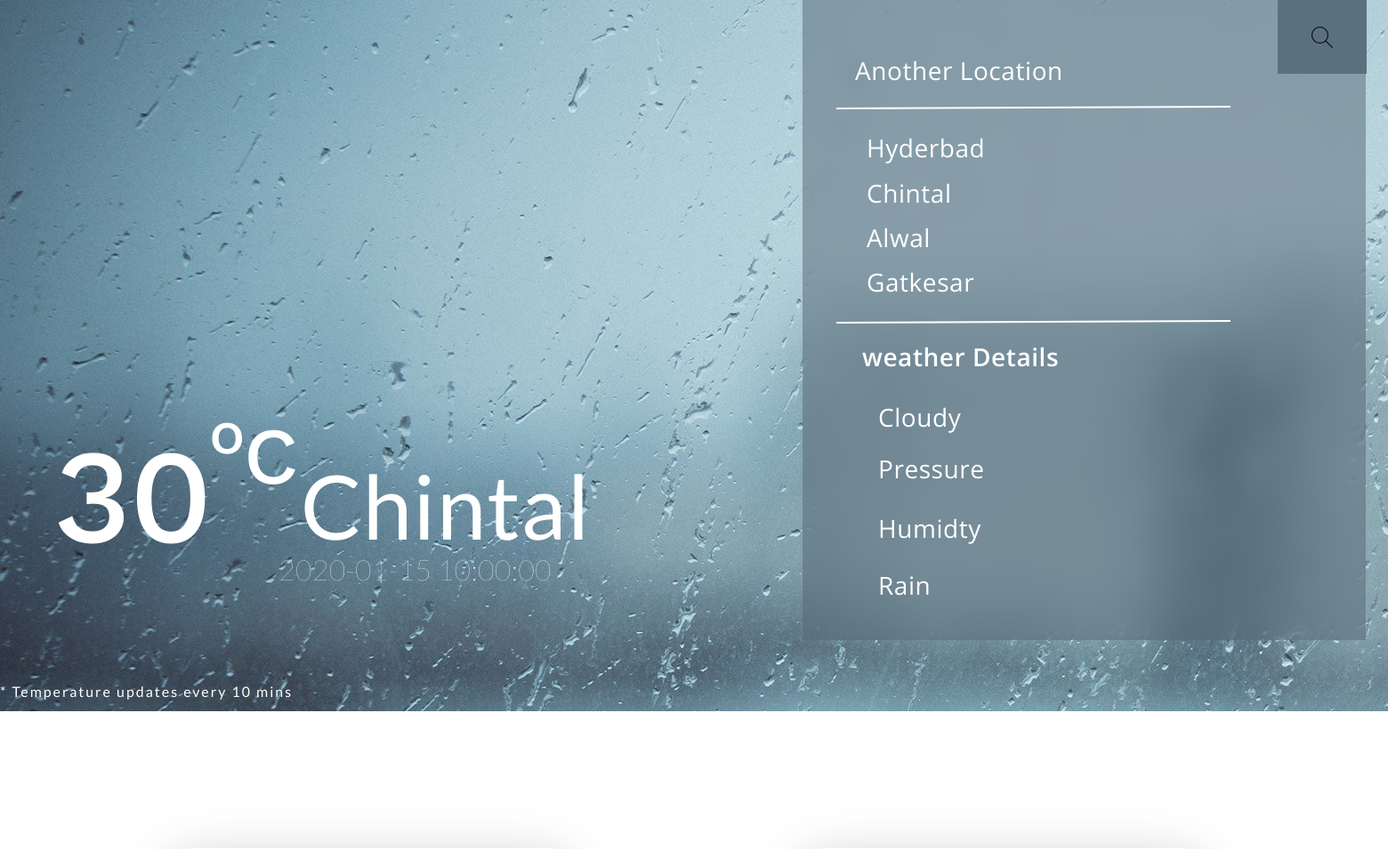
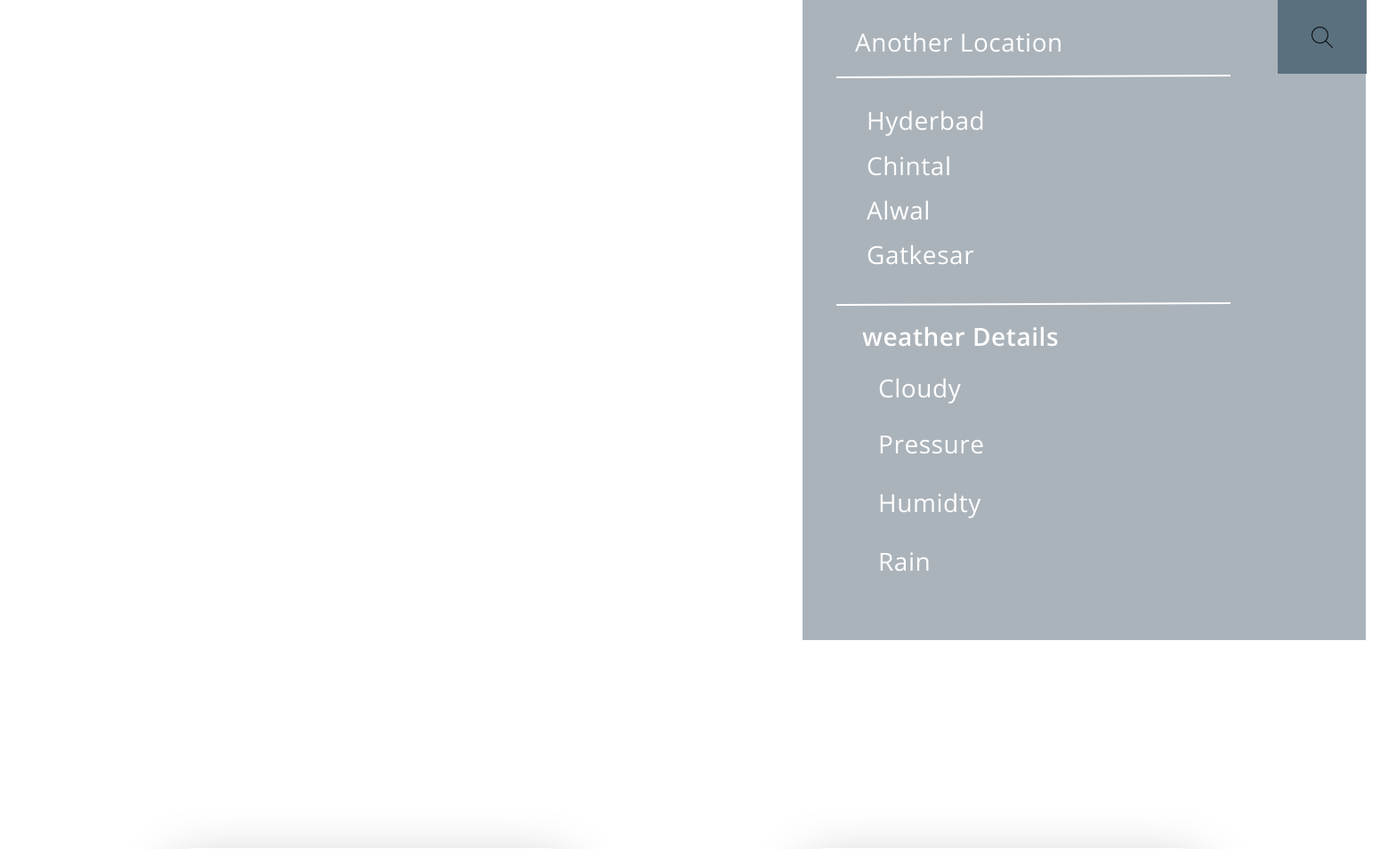
Before and after one commit to bibinthomas123/HACKFEST2022, a Flask app: template project/template/results.html in a window 1560 px wide; the page is wider, and only the part inside the window is pictured. Shown: the top 955 px of that part at 89% size. Run offline with Flask 2, Linux system fonts and the light colour scheme; the template is opened without the code that fills it: most values are stand-ins (such as "Sample title", 1, 10 or a date in 2020).

Commit message:
first commit

```diff
--- a/project/template/results.html
+++ b/project/template/results.html
@@ -5,17 +5,19 @@
 <!-- <script src="/project/static/js/index.js"></script> -->
 <script>
 
+
         //Javascript code
         let queryUrl = "https://api.openweathermap.org/data/2.5/onecall?";
-    let latitude = JSON.parse('{{ latitude | tojson }}'); // jinja into js
-    let longitude = JSON.parse('{{  longitude| tojson }}');
+        let latitude = 16.9496097 //JSON.parse('{{ latitude | tojson }}'); // jinja into js
+        let longitude = 78.1835173// JSON.parse('{{  longitude| tojson }}');
 
-    console.log(latitude,longitude)
+        console.log(latitude, longitude)
         let lat = `lat=${latitude}&`;
         let lon = `lon=${longitude}&`;
         let apiOptions = "units=metric&exclude=minutely,alerts&";
-    let apiKey = "appid=dbb76c5d98d5dbafcb94441c6a10236e";
+        let apiKey = "appid=c4fe2ed814a1059fb3a453bdb4f13002";
         let file = queryUrl + lat + lon + apiOptions + apiKey;
+
 
         fetch(file)
             .then((response) => response.json())
@@ -27,7 +29,7 @@
             .then((data) => {
                 // Weather main data
 
-        let main = data.current.weather[0].main;
+                let main = data.daily[0].weather[0].main;
                 let description = data.current.weather[0].description;
                 let temp = Math.round(data.current.temp);
                 let cloudy = data.current.clouds
@@ -38,23 +40,72 @@
 
                 // document.getElementById("wrapper-description").innerHTML = description;
                 document.getElementById("temp_data").innerHTML = temp;
-        document.getElementById("val-pressure").innerHTML = pressure + "Hg";
+                document.getElementById("val-pressure").innerHTML = pressure;
                 document.getElementById("val-clouds").innerHTML = cloudy + "%";
                 document.getElementById("val-humidity").innerHTML = humidity + "%";
                 document.getElementById("place_name").innerHTML = name;
                 document.getElementById("val-rain").innerHTML = rain + "mm";
 
-        console.log(temp, name, pressure, humidity, rain)
+                console.log(temp, name, pressure, humidity, rain, main)
+
+                //icons
+
+                let iconBaseUrl = "http://openweathermap.org/img/wn/";
+                let size = "@2x"
+                let iconFormat = ".png";
+
+                // Today
+                let iconCodeToday = data.current.weather[0].icon;
+                let iconFullyUrlToday = iconBaseUrl + iconCodeToday + size + iconFormat;
+                document.getElementById("wrapper-icon-today").src = iconFullyUrlToday;
+                //console.log(iconFullyUrlToday)
+
+                //backgrounds
+
+                switch (main) {
+                    case "Snow":
+                        document.body.style.backgroundImage =
+                            "url('https://images.unsplash.com/photo-1516431883659-655d41c09bf9?ixlib=rb-1.2.1&ixid=MnwxMjA3fDB8MHxzZWFyY2h8MXx8c25vd2luZ3xlbnwwfHwwfHw%3D&w=1000&q=80')";
+                        break;
+                    case "Clouds":
+                        document.body.style.backgroundImage =
+                            "url('https://www.pixelstalk.net/wp-content/uploads/2016/03/Beautiful-clouds-wallpaper-hd.jpg')";
+                        break;
+                    case "Fog":
+                        document.body.style.backgroundImage =
+                            "url('https://cdn.britannica.com/76/179676-138-DF4D600A/Overview-fog-forms.jpg?w=800&h=450&c=crop')";
+                        break;
+                    case "Rain":
+                        document.body.style.backgroundImage =
+                            "url('https://images.unsplash.com/photo-1493314894560-5c412a56c17c?ixlib=rb-1.2.1&ixid=MnwxMjA3fDB8MHxwaG90by1wYWdlfHx8fGVufDB8fHx8&auto=format&fit=crop&w=1170&q=80')";
+                        break;
+                    case "Clear":
+                        document.body.style.backgroundImage = "url('https://media.istockphoto.com/photos/sunny-bright-blue-sky-with-clouds-picture-id471298483?b=1&k=20&m=471298483&s=170667a&w=0&h=YiNMUNjB9WUGCiI1yn6K6HuUBcXLm16V_7V5BCsqkNI=')";
+                        break;
+                    case "Thunderstorm":
+                        document.body.style.backgroundImage =
+                            "url('https://images.unsplash.com/photo-1600377927594-ceae8f8981a6?ixlib=rb-1.2.1&ixid=MnwxMjA3fDB8MHxzZWFyY2h8Mnx8c3Rvcm15JTIwd2VhdGhlcnxlbnwwfHwwfHw%3D&w=1000&q=80')";
+                        break;
+                    default:
+                        document.body.style.backgroundImage =
+                            "url('https://media.istockphoto.com/photos/sunny-bright-blue-sky-with-clouds-picture-id471298483?b=1&k=20&m=471298483&s=170667a&w=0&h=YiNMUNjB9WUGCiI1yn6K6HuUBcXLm16V_7V5BCsqkNI=')";
+                        break;
+                }
             });
 
-    const weekday = ["Sun","Mon","Tue","Wed","Thu","Fri","Sat"];
-    const month = ["January","February","March","April","May","June","July","August","September","October","November","December"];
+        const weekday = ["Sun", "Mon", "Tue", "Wed", "Thu", "Fri", "Sat"];
+        const month = ["January", "February", "March", "April", "May", "June", "July", "August", "September", "October", "November", "December"];
 
         var today = new Date();
-    var Time = today.getHours()-12 + ":" + today.getMinutes() + ":" + today.getSeconds() +"-"+ weekday[today.getDay()]+","+ today.getDate()+"-"+month[today.getMonth()]+"'"+today.getFullYear();
+        var Time = today.getHours() - 12 + ":" + today.getMinutes() + ":" + today.getSeconds() + "-" + weekday[today.getDay()] + "," + today.getDate() + "-" + month[today.getMonth()] + "'" + today.getFullYear();
 
-   let time_data=  document.getElementById("#val_time")
+        let time_data = document.getElementById("#val_time")
         console.log(time_data)
+
+
+
+
+
 
 </script>
 <style>
@@ -68,7 +119,7 @@
     body {
         height: 100vh;
         width: 100%;
-        background: url("\\static\\images\\glass-1655320810485-6873.jpg");
+
         overflow-x: hidden;
     }
 
@@ -121,7 +172,6 @@
         width: 633px;
         height: 720px;
         left: 902px;
-        top: 0px;
         background: rgba(85, 100, 115, 0.49);
         mix-blend-mode: normal;
         backdrop-filter: blur(14px);
@@ -132,7 +182,7 @@
         width: 443px;
         height: 0px;
         left: 940px;
-        top: 120px;
+        top: 85px;
         border: 0.5px solid #FFFFFF;
         transform: rotate(-0.25deg);
     }
@@ -142,7 +192,7 @@
         width: 397px;
         height: 57px;
         left: 924px;
-        top: 147px;
+        top: 116px;
         font-family: 'Open Sans';
         font-style: normal;
         font-weight: 400;
@@ -158,7 +208,7 @@
         width: 186px;
         height: 39px;
         left: 937px;
-        top: 450px;
+        top: 417px;
 
         font-family: 'Open Sans';
         font-style: normal;
@@ -177,7 +227,7 @@
         width: 293px;
         height: 101px;
         left: 1200px;
-        top: 412px;
+        top: 381px;
         font-family: 'Lato';
         font-style: normal;
         font-weight: 500;
@@ -202,7 +252,8 @@
 
     </div>
     <div class="place_name">
-        <h1 id="place_name">Chintal</h1>
+        <h1 id="place_name">{{city_name}}</h1>
+        <h1 style="left:637px ;bottom:12px;"><img id="wrapper-icon-today" src="#" alt=""></h1>
         <p style="
             font-size: 32px;
             width: 396px;
@@ -210,7 +261,7 @@
             left: 263px;
             top: 583px;
             font-weight: 100;
-            font-style: normal; "id="val_time">{{current_time|safe}}</p>
+            font-style: normal; " id="val_time">{{current_time|safe}}</p>
     </div>
 
 
@@ -221,7 +272,7 @@
             width: auto;
             height: 40px;
             left: 9px;
-            top: 60px;
+            top: 28px;
             font-family: 'Open Sans';
             font-style: normal;
             font-weight: 400;
@@ -255,7 +306,7 @@
         <p class="city" style="margin-top:101px">Alwal</p>
         <p class="city" style="margin-top:151px">Gatkesar</p>
     </div>
-    <p id="line" style="top:361px;"></p>
+    <p id="line" style="top:341px;"></p>
 </div>
 <div class="weather_details">
     <h1 style="
@@ -263,7 +314,7 @@
 width: 337px;
 height: 60px;
 left: 969px;
-top: 382px;
+top: 359px;
 font-family: 'Open Sans';
 font-style: normal;
 font-weight: 700;
@@ -274,16 +325,16 @@
 color: #FFFFFF;">weather Details </h1>
 
     <p class="cloudy ">Cloudy</p>
-    <p class="cloudy " style="top:508px;">Pressure</p>
-    <p class="cloudy " style="top:575px;">Humidty</p>
-    <p class="cloudy " style="top:639px;">Rain</p>
+    <p class="cloudy " style="top:480px;">Pressure</p>
+    <p class="cloudy " style="top:546px;">Humidty</p>
+    <p class="cloudy " style="top:612px;">Rain</p>
 
 </div>
 <div class="values">
     <p class="val" id="val-clouds"></p>
-    <p class="val" id="val-pressure" style="top:469px;"></p>
-    <p class="val" id="val-humidity" style="top:533px;"></p>
-    <p class="val" id="val-rain" style="top:593px;"></p>
+    <p class="val" id="val-pressure" style="top:443px;"></p>
+    <p class="val" id="val-humidity" style="top:508px;"></p>
+    <p class="val" id="val-rain" style="top:575px;"></p>
 </div>
 
 <note style="position:absolute ;bottom:10px;font-family:'lato',sans-serif;letter-spacing:2px">
```
Also changed, not shown: project/test.py (+28 -6 lines), project/views.py (+17 -10 lines), project/static/images/clouds_image.jpg (added). Lines whose indentation alone changed are shown as unchanged.
